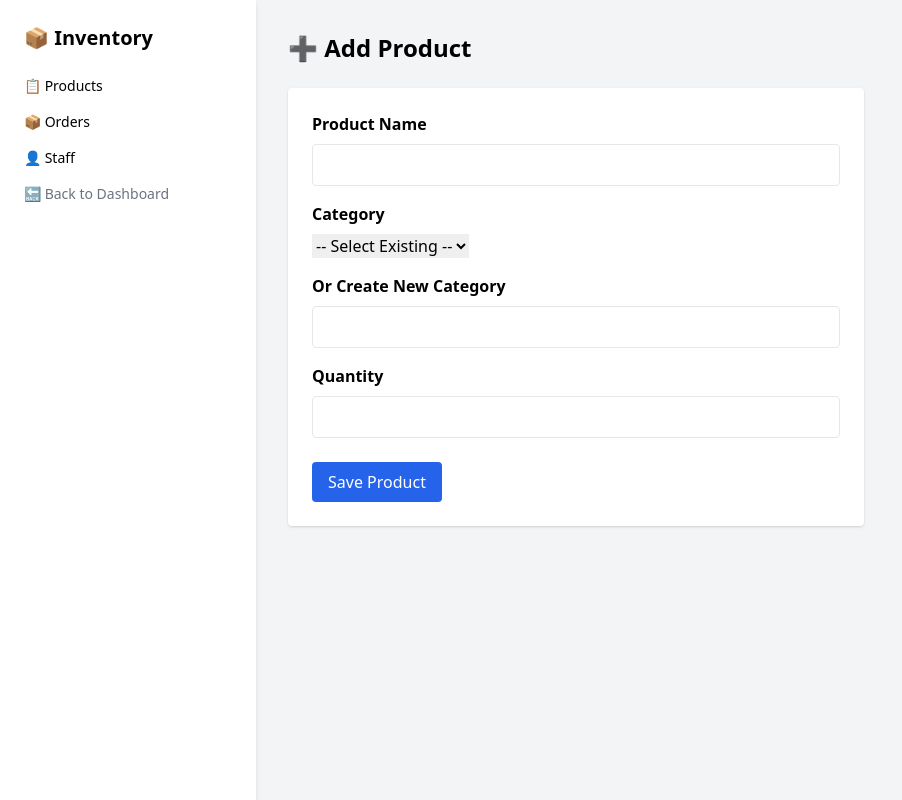
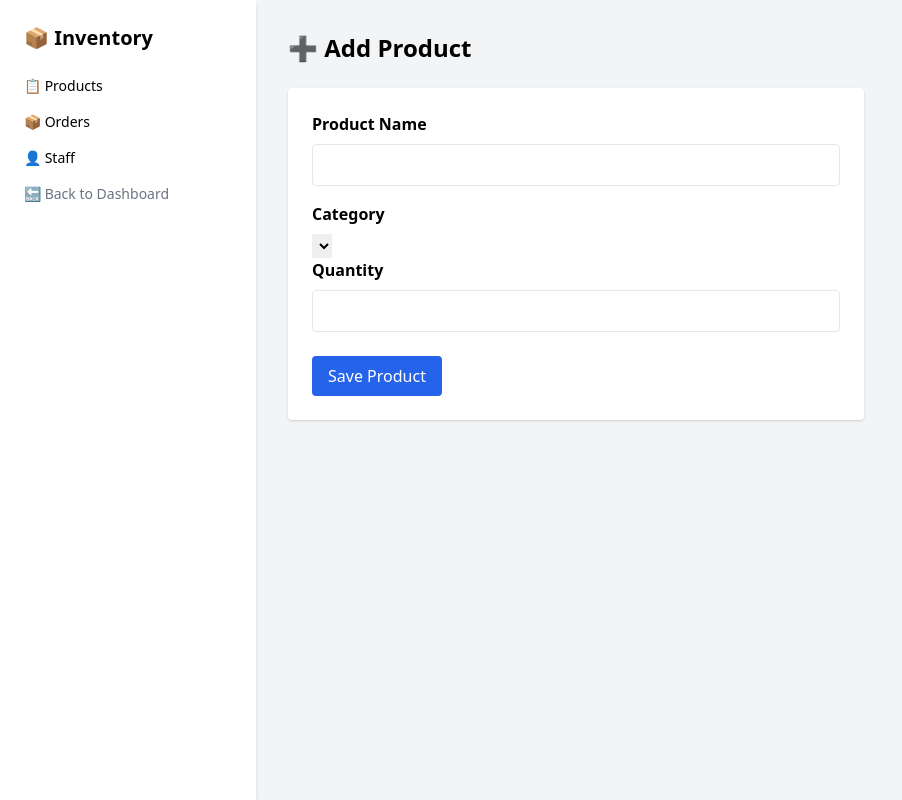
Before and after one commit to Anuoluwa-samuel/Django_erp, a Django app: page /inventory/products/create/ in a window 1280 px wide. Shown: the whole page, without its empty margins (0-902 px from the left). Run offline with Django 5.2, Linux system fonts and the light colour scheme; the visitor is signed in with stand-in values (Sample User, id 1); lists and menus that the app fills with data are empty.

Commit message:
Fix: Simplify product creation form and enforce category selection.

```diff
--- a/templates/inventory/create_product.html
+++ b/templates/inventory/create_product.html
@@ -10,17 +10,12 @@
   <label class="block mb-2 font-semibold">Product Name</label>
   <input type="text" name="name" class="w-full p-2 border rounded mb-4" required>
 
-
-  <label class="block mb-2 font-semibold">Category</label>
-<select name="category_id">
-    <option value="">-- Select Existing --</option>
-    {% for cat in Category %}
+<label class="block mb-2 font-semibold">Category</label>
+<select name="category" required>
+    {% for cat in Categorys %}
         <option value="{{ cat.id }}">{{ cat.name }}</option>
     {% endfor %}
 </select>
-
-<label class="block mb-2 font-semibold mt-4">Or Create New Category</label>
-<input type="text" name="new_category" class="w-full p-2 border rounded mb-4">
 
 
   <label class="block mb-2 font-semibold">Quantity</label>
```
